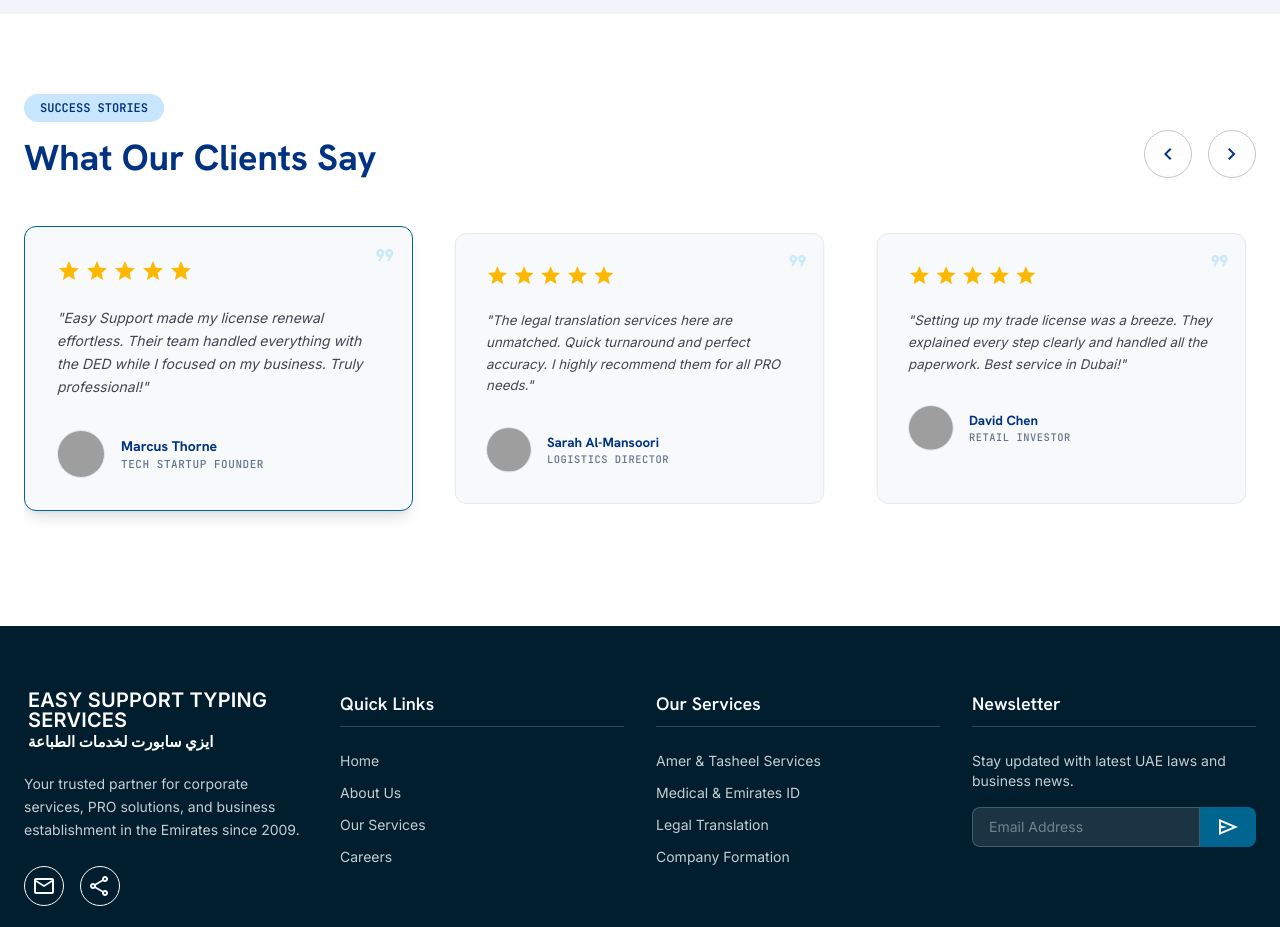
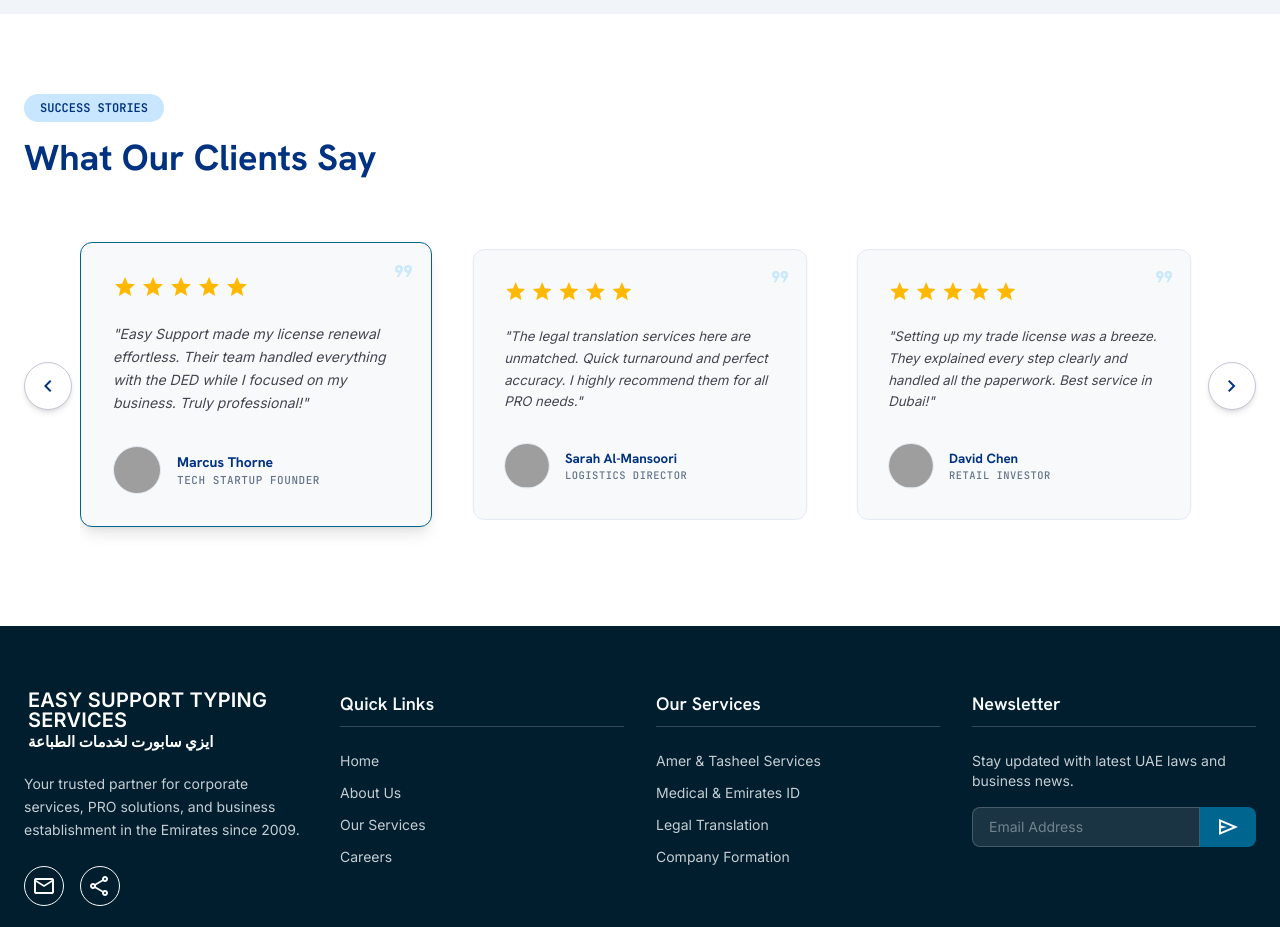
Before and after one commit to easystyping-alt/easy-, a Next.js app: page / in a window 1280 px wide. Shown: the part 2520-3447 px from the top of the page. Built offline with nearby package versions, Linux system fonts and the light colour scheme; grey boxes are pictures that could not be loaded.

Commit message:
Relocate testimonial navigation arrow buttons to the sides in a carousel layout

```diff
--- a/src/app/page.tsx
+++ b/src/app/page.tsx
@@ -360,26 +360,20 @@ export default function Home() {
               </div>
               <h2 className="font-headline text-2xl md:text-4xl font-bold text-primary">What Our Clients Say</h2>
             </div>
-            <div className="flex gap-4 justify-center md:justify-end w-full md:w-auto">
+          </div>
+
+          <div className="relative px-4 md:px-14">
+            {/* Prev Button */}
             <button
               onClick={prevTestimonial}
-                className="w-12 h-12 border border-outline-variant rounded-full flex items-center justify-center text-primary hover:bg-primary hover:text-white transition-all active:scale-90"
+              className="absolute left-0 top-1/2 -translate-y-1/2 w-12 h-12 border border-outline-variant rounded-full flex items-center justify-center text-primary bg-white hover:bg-primary hover:text-white hover:border-primary transition-all active:scale-90 z-20 shadow-md"
               aria-label="Previous Testimonial"
             >
               <span className="material-symbols-outlined">chevron_left</span>
             </button>
-              <button
-                onClick={nextTestimonial}
-                className="w-12 h-12 border border-outline-variant rounded-full flex items-center justify-center text-primary hover:bg-primary hover:text-white transition-all active:scale-90"
-                aria-label="Next Testimonial"
-              >
-                <span className="material-symbols-outlined">chevron_right</span>
-              </button>
-            </div>
-          </div>
 
-          <div className="relative overflow-hidden min-h-[320px]">
-            <div className="grid md:grid-cols-3 gap-8">
+            <div className="overflow-hidden min-h-[320px] py-4">
+              <div className="grid md:grid-cols-3 gap-6 md:gap-8">
                 {testimonials.map((t, idx) => {
                   const isActive = idx === activeTestimonial;
                   return (
@@ -418,6 +412,16 @@ export default function Home() {
                 })}
               </div>
             </div>
+
+            {/* Next Button */}
+            <button
+              onClick={nextTestimonial}
+              className="absolute right-0 top-1/2 -translate-y-1/2 w-12 h-12 border border-outline-variant rounded-full flex items-center justify-center text-primary bg-white hover:bg-primary hover:text-white hover:border-primary transition-all active:scale-90 z-20 shadow-md"
+              aria-label="Next Testimonial"
+            >
+              <span className="material-symbols-outlined">chevron_right</span>
+            </button>
+          </div>
         </div>
       </section>
     </div>
```
Lines whose indentation alone changed are shown as unchanged.
